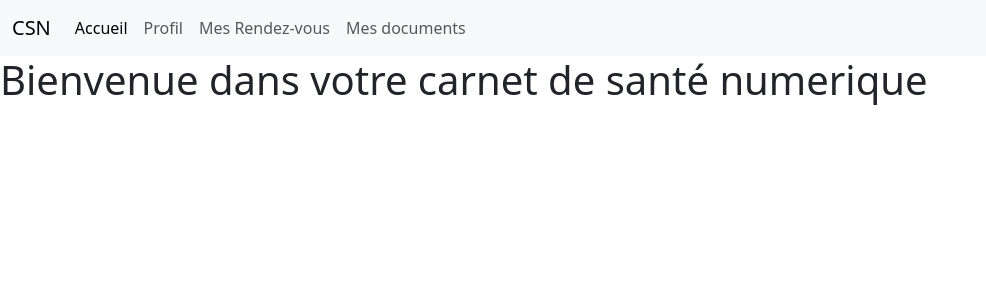
After one commit to BabacarFaye3203/mini-projet, a PHP site: page / in a window 1280 px wide. The commit adds this page. Shown: the top 300 px of the page, without its empty margins (0-986 px from the left). Run offline with PHP 8.4, Linux system fonts and the light colour scheme; some libraries are stand-ins or nearby versions.

Commit message:
nouveu dossier configuration et le fichier index.php

```diff
--- /dev/null
+++ b/configuration/head.php
@@ -0,0 +1,47 @@
+<!DOCTYPE html>
+<html lang="en">
+<head>
+    <meta charset="UTF-8">
+    <meta name="viewport" content="width=device-width, initial-scale=1.0">
+    <title>carnet-de-santé</title>
+    <link href="https://cdn.jsdelivr.net/npm/bootstrap@5.3.3/dist/css/bootstrap.min.css" rel="stylesheet" integrity="sha384-QWTKZyjpPEjISv5WaRU9OFeRpok6YctnYmDr5pNlyT2bRjXh0JMhjY6hW+ALEwIH" crossorigin="anonymous">
+    <link rel="stylesheet" href="https://cdn.jsdelivr.net/npm/@fortawesome/fontawesome-free@6.6.0/css/fontawesome.min.css">
+    <style>
+
+    nav{
+            background:rgb(0,100,0);
+            text-align: center;
+        }
+                {
+                    background:rgb(0,100,0);
+                    text-align: center;
+                }
+
+    </style>
+</head>
+<body>
+  <header>
+  <nav class="navbar navbar-expand-lg bg-body-tertiary">
+  <div class="container-fluid">
+    <a class="navbar-brand" href="#">CSN</a>
+    <button class="navbar-toggler" type="button" data-bs-toggle="collapse" data-bs-target="#navbarNav" aria-controls="navbarNav" aria-expanded="false" aria-label="Toggle navigation">
+      <span class="navbar-toggler-icon"></span>
+    </button>
+    <div class="collapse navbar-collapse" id="navbarNav">
+      <ul class="navbar-nav">
+        <li class="nav-item">
+          <a class="nav-link active" aria-current="page" href="index.html">Accueil</a>
+        </li>
+        <li class="nav-item">
+          <a class="nav-link" href="#">Profil</a>
+        </li>
+        <li class="nav-item">
+          <a class="nav-link" href="#">Mes Rendez-vous</a>
+        </li>
+        <li class="nav-item">
+          <a class="nav-link" href="#">Mes documents</a>
+        </li>
+      </ul>
+    </div>
+  </div>
+</nav>
--- /dev/null
+++ b/configuration/pied.php
@@ -0,0 +1,3 @@
+<script src="https://cdn.jsdelivr.net/npm/bootstrap@5.3.3/dist/js/bootstrap.bundle.min.js" integrity="sha384-YvpcrYf0tY3lHB60NNkmXc5s9fDVZLESaAA55NDzOxhy9GkcIdslK1eN7N6jIeHz" crossorigin="anonymous"></script>
+</body>
+</html>
--- /dev/null
+++ b/desktop.ini
@@ -0,0 +1,2 @@
+[.ShellClassInfo]
+LocalizedResourceName=@mini-projet,0
--- /dev/null
+++ b/index.php
@@ -0,0 +1,13 @@
+<?php
+include 'configuration/head.php';
+?>
+<h1>Bienvenue dans votre carnet de santé numerique</h1>
+
+
+
+
+
+
+<?php
+include 'configuration/pied.php';
+?>
```
Also changed, not shown: Patient/insPatient.php (+5 -5 lines).
